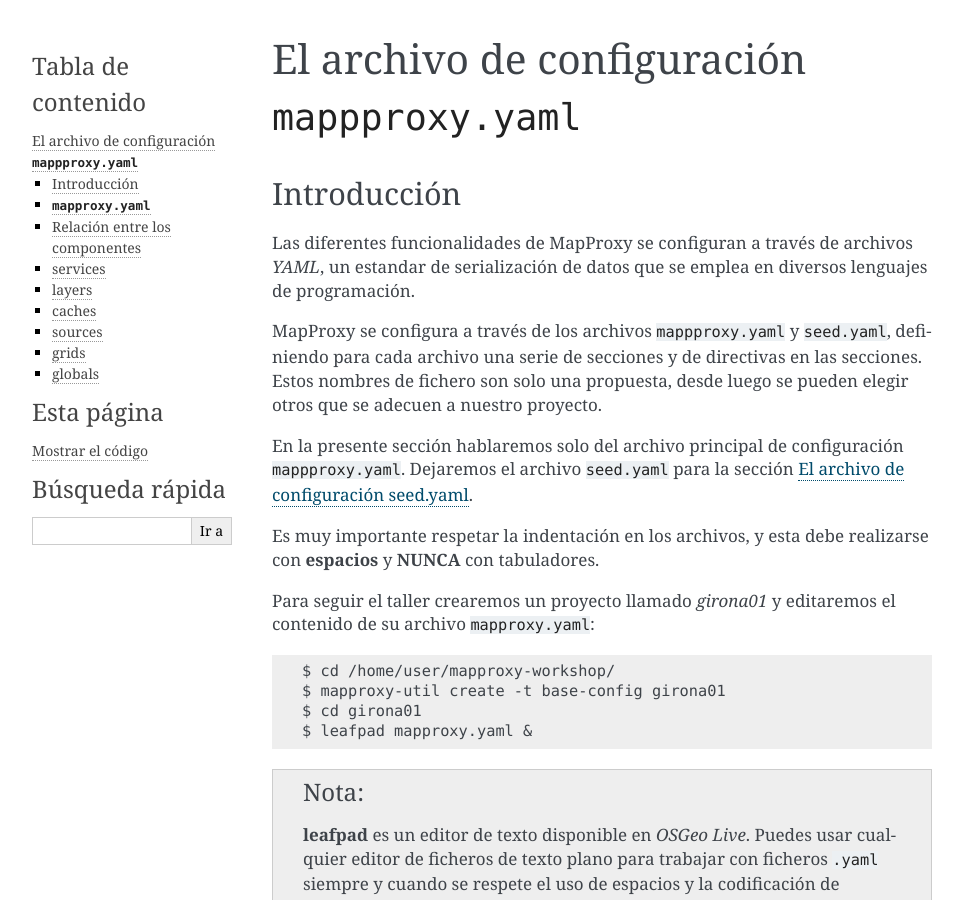
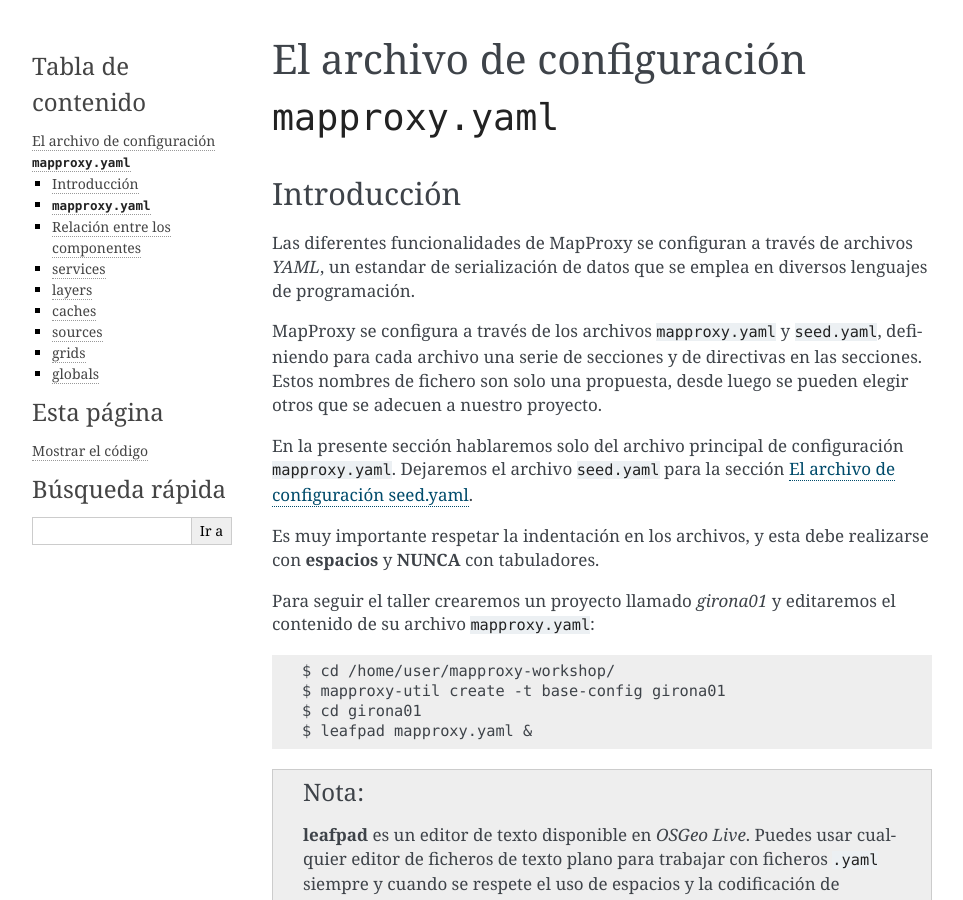
Before and after one commit to geoinquietosvlc/mapproxy-workshop, a Sphinx documentation site: the page built from doc/source/elarchivodeconfiguracion.rst, in a window 1280 px wide and 900 px high. Shown: the whole window, without its empty margins (148-1111 px from the left). Built offline with Sphinx 7.4.7, drawn with Linux system fonts in a browser that asks for light colours.

Commit message:
Fix additional p in mappproxy string

```diff
--- a/doc/source/elarchivodeconfiguracion.rst
+++ b/doc/source/elarchivodeconfiguracion.rst
@@ -1,7 +1,7 @@
 .. _elarchivodeconfig:
 
 =====================================================
-El archivo de configuración :file:`mappproxy.yaml`
+El archivo de configuración :file:`mapproxy.yaml`
 =====================================================
 
 Introducción
@@ -11,13 +11,13 @@
 *YAML*, un estandar de serialización de datos que se emplea en diversos
 lenguajes de programación.
 
-MapProxy se configura a través de los archivos :file:`mappproxy.yaml` y
+MapProxy se configura a través de los archivos :file:`mapproxy.yaml` y
 :file:`seed.yaml`, definiendo para cada archivo una serie de secciones y de
 directivas en las secciones. Estos nombres de fichero son solo una propuesta,
 desde luego se pueden elegir otros que se adecuen a nuestro proyecto.
 
 En la presente sección hablaremos solo del archivo principal de configuración
-:file:`mappproxy.yaml`. Dejaremos el archivo :file:`seed.yaml` para la sección
+:file:`mapproxy.yaml`. Dejaremos el archivo :file:`seed.yaml` para la sección
 :ref:`elarchivodeseeding`.
 
 Es muy importante respetar la indentación en los archivos, y esta debe
```
